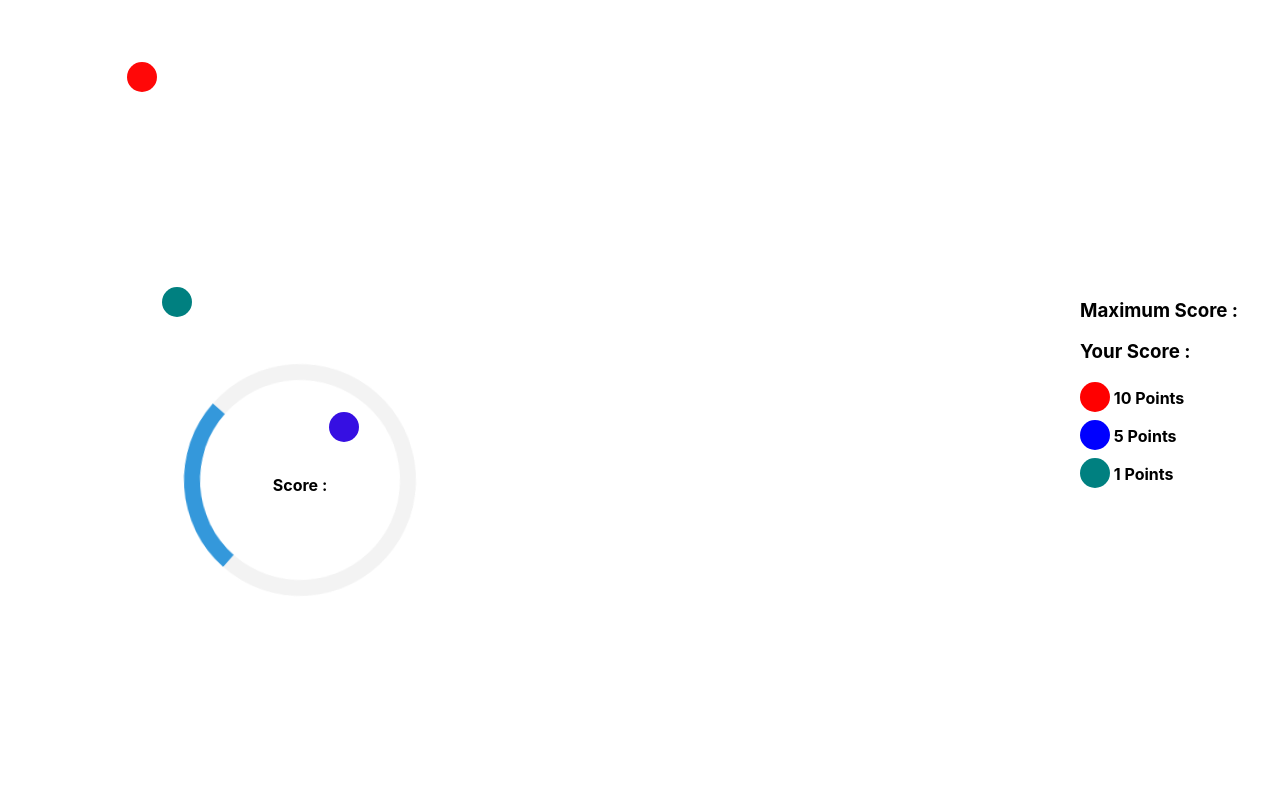
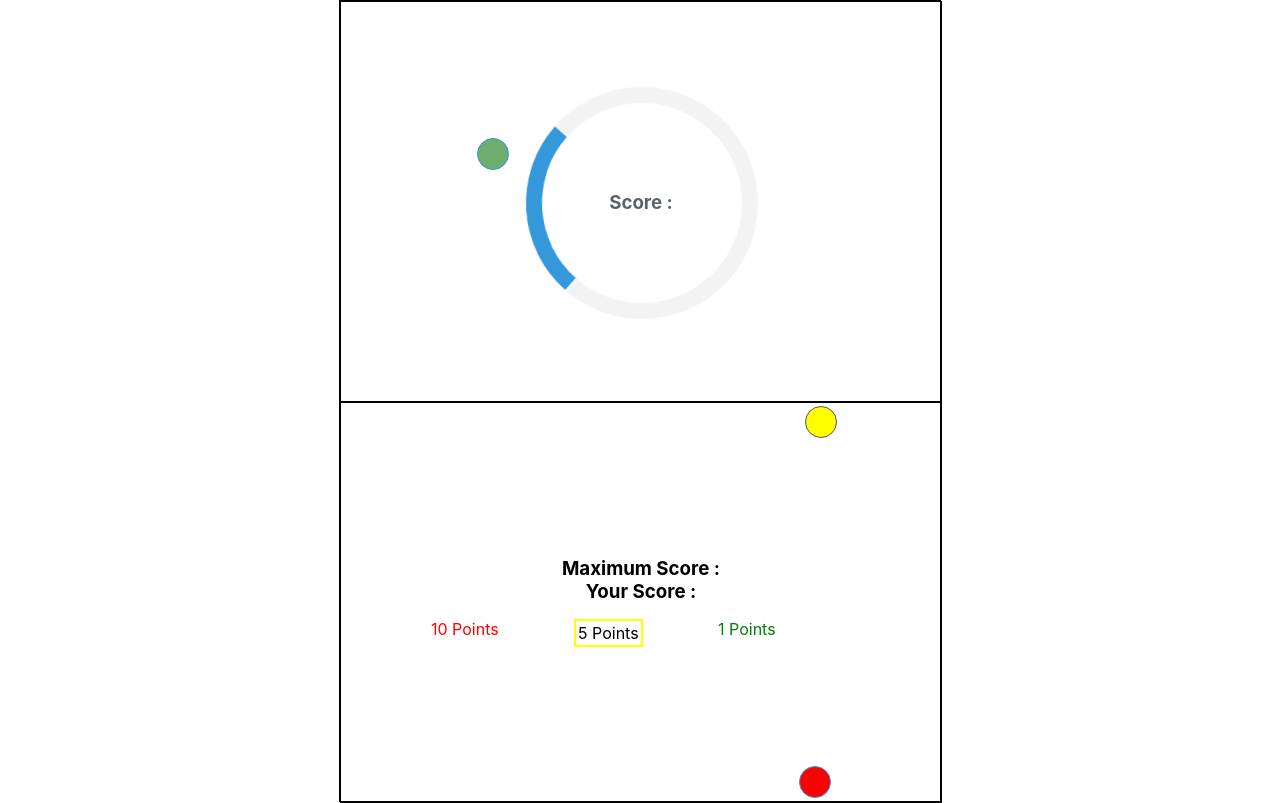
Before and after one commit to bhuvaneshwaran-kumar/Catchme-React-Application, a React (Create React App) app: page / in a window 1280 px wide. Built offline with nearby package versions, Linux system fonts and the light colour scheme.

Commit message:
Version 1.0 Completed

```diff
--- a/src/App.js
+++ b/src/App.js
@@ -1,4 +1,4 @@
-import { useEffect, useState } from 'react';
+import { useEffect, useState,useRef } from 'react';
 import './App.scss';
 // import  {}  from "node-sass";
 
@@ -10,7 +10,16 @@ function App() {
   const [score,setScore] = useState(null)
   const [highScore,setHighScore] = useState(hs)
 
+  // USE-STATE FOR SETTING HEIGHT AND WIDTH OF THE GAME.
+  const [height,setHeight] = useState(null)
+  const [width,setWidth] = useState(null)
 
+
+
+  const outer = useRef()
+  const Green = useRef()
+  const Yellow = useRef()
+  const Red = useRef()
 
 
 
@@ -29,38 +38,234 @@ function App() {
     setScore((prev)=>prev+10)
   }
 
+
+  // AN USEEFFECT WHICH HAS THE FUNCTIONS THAT MOVES THE CONTAINER.
+ useEffect(()=>{
+
+  let GreenposTB = 0
+  let GreenposLR = 0
+  let YellowposTB = 40
+  let YellowposLR = 100
+  let RedposTB = 80
+  let RedposLR = 0
+
+
+  // SETING THE ELEM MOVE IN TOP || BOTTOM AND LEFT || RIGHT --START ---//
+  let RmoveRight = false
+  let Rmoveleft = true
+  let Rmovebottom = true
+  let Rmovetop = false
+  let YmoveRight = false
+  let Ymoveleft = true
+  let Ymovebottom = true
+  let Ymovetop = false
+  let GmoveRight = false
+  let Gmoveleft = true
+  let Gmovebottom = true
+  let Gmovetop = false
+  // SETING THE ELEM MOVE IN TOP || BOTTOM AND LEFT || RIGHT --END--//
+
+  // A ID INCASE IF WE WANT TO STOPINTERVAL IN FUTURE.
+  let gid,yid,rid
+
+  function frameGreen() {
+
+    if(Gmovetop){
+      if (GreenposTB === 0 ) {
+        Gmovebottom = true
+        Gmovetop = false
+      }
+      else
+      {
+        GreenposTB--;
+        Green.current.style.top = GreenposTB + 'px';
+      }
+    }
+    if(Gmovebottom){
+      if (GreenposTB === height - 30 ) {
+        Gmovebottom = false
+        Gmovetop = true
+      }
+      else
+      {
+        GreenposTB++;
+        Green.current.style.top = GreenposTB + 'px';
+      }
+    }
+    if(Gmoveleft){
+      if (GreenposLR === width - 30 ) {
+        Gmoveleft = false
+        GmoveRight = true
+      }
+      else
+      {
+        GreenposLR++;
+        Green.current.style.left = GreenposLR + 'px';
+      }
+    }
+    if(GmoveRight){
+      if (GreenposLR === 0) {
+        Gmoveleft = true
+        GmoveRight = false
+      }
+      else
+      {
+        GreenposLR--;
+        Green.current.style.left = GreenposLR + 'px';
+      }
+    }
+
+    }
+
+  function frameYellow() {
+
+    if(Ymovetop){
+      if (YellowposTB === 0 ) {
+        Ymovebottom = true
+        Ymovetop = false
+      }
+      else
+      {
+        YellowposTB--;
+        Yellow.current.style.top = YellowposTB + 'px';
+      }
+    }
+    if(Ymovebottom){
+      if (YellowposTB === height - 30 ) {
+        Ymovebottom = false
+        Ymovetop = true
+      }
+      else
+      {
+        YellowposTB++;
+        Yellow.current.style.top = YellowposTB + 'px';
+      }
+    }
+    if(Ymoveleft){
+      if (YellowposLR === width - 30 ) {
+        Ymoveleft = false
+        YmoveRight = true
+      }
+      else
+      {
+        YellowposLR++;
+        Yellow.current.style.left = YellowposLR + 'px';
+      }
+    }
+    if(YmoveRight){
+      if (YellowposLR === 0) {
+        Ymoveleft = true
+        YmoveRight = false
+      }
+      else
+      {
+        YellowposLR--;
+        Yellow.current.style.left = YellowposLR + 'px';
+      }
+    }
+
+    }
+
+    function frameRed() {
+
+      if(Rmovetop){
+        if (RedposTB < 0 ) {
+          Rmovebottom = true
+          Rmovetop = false
+        }
+        else
+        {
+          RedposTB = RedposTB - 2;
+          Red.current.style.top = RedposTB + 'px';
+        }
+      }
+      if(Rmovebottom){
+        if (RedposTB > height - 30 ) {
+          Rmovebottom = false
+          Rmovetop = true
+        }
+        else
+        {
+
+          RedposTB++;
+          Red.current.style.top = RedposTB + 'px';
+        }
+      }
+      if(Rmoveleft){
+        if (RedposLR === width - 30 ) {
+          Rmoveleft = false
+          RmoveRight = true
+        }
+        else
+        {
+          RedposLR++;
+          Red.current.style.left = RedposLR + 'px';
+        }
+      }
+      if(RmoveRight){
+        if (RedposLR === 0) {
+          Rmoveleft = true
+          RmoveRight = false
+        }
+        else
+        {
+          RedposLR--;
+          Red.current.style.left = RedposLR + 'px';
+        }
+      }
+
+      }
+
+
+  if(width !== null){
+    gid = setInterval(frameGreen,40)
+    yid = setInterval(frameYellow,15)
+    rid = setInterval(frameRed,8)
+  }
+
+ },[width])
+
+
+  useEffect(()=>{
+    let hg = outer.current.offsetHeight
+    let wd = outer.current.offsetWidth
+    setHeight(hg)
+    setWidth(wd)
+  },[])
   return (
     <>
-    <div className="outer">
+    <div ref={outer} className="outer">
 
-    <div onClick={calcSore} className="conatainer1">
+    <div ref={Green} onClick={calcSore} className="conatainer1">
 
     </div>
-    <div onClick={calcSoreTwo} className="conatainer2">
+    <div ref={Yellow} onClick={calcSoreTwo} className="conatainer2">
 
     </div>
-    <div onClick={calcSoreThree} className="conatainer3">
+    <div ref={Red} onClick={calcSoreThree} className="conatainer3">
 
     </div>
     <div className="App">
 
       <div className="countScore">
 
-        <h4>Score : <span>{score}</span></h4>
+        <h3>Score : <span>{score}</span></h3>
         <div className="spinner">
 
         </div>
       </div>
 
     </div>
-    </div>
     <div className="highScore">
       <h3>Maximum Score : {highScore}</h3>
       <h3>Your Score : {score}</h3>
-      <div className="info red "></div><span>  10 Points</span><br/>
-      <div className="info blue"></div><span>  5 Points</span><br/>
-      <div className="info teal"></div><span>  1 Points</span><br/>
+      <div className="row">
+      <span>10 Points</span>
+      <span>5 Points</span>
+      <span>1 Points</span><br/>
+      </div>
 
+    </div>
     </div>
     </>
   );
--- a/src/App.scss
+++ b/src/App.scss
@@ -1,87 +1,123 @@
 * {
   user-select: none;
+  margin: 0;
+  padding: 0;
 }
+
 .outer {
-  width: 600px;
-  height: 100vh;
-  // margin: auto;
-  // border: 2px solid teal;
+  max-width: 600px;
+  min-height: 100vh;
+  border: 1px solid black;
+  margin: auto;
   position: relative;
 }
-.App {
+
+.outer .App {
   width: 100%;
-  height: 100%;
-  /* position: relative;
-   */
+  min-height: 50%;
+  position: absolute;
+  border: 1px solid black;
   display: flex;
   justify-content: center;
   align-items: center;
 }
-
-.conatainer1 {
-  width: 30px;
-  height: 30px;
+.outer .App .countScore {
+  width: 200px;
+  height: 200px;
+  text-align: center;
   border-radius: 50%;
-  background-color: teal;
-  position: absolute;
-  animation-name: move;
-  animation-duration: 30s;
-  z-index: 100;
-  animation-iteration-count: infinite;
-  transform: translate(-30%, -30%);
-  animation-timing-function: linear;
-}
-.conatainer2 {
-  width: 30px;
-  height: 30px;
-  border-radius: 50%;
-  background-color: rgb(54, 15, 226);
-  position: absolute;
-  animation-name: movesB;
-  animation-duration: 15s;
-  z-index: 100;
-  animation-iteration-count: infinite;
-  animation-timing-function: linear;
-}
-.conatainer3 {
-  width: 30px;
-  height: 30px;
-  border-radius: 50%;
-  background-color: rgb(255, 8, 8);
-  position: absolute;
-  animation-name: moves;
-  animation-duration: 10s;
-  z-index: 100;
-  animation-iteration-count: infinite;
-  animation-direction: alternate;
-  animation-delay: 0.3s;
-  animation-timing-function: linear;
-}
-.countScore {
-  height: auto;
-  display: inline-block;
-  left: 0%;
-  top: 10%;
-  /* border: 1px solid black; */
   position: relative;
 }
-.countScore h4 {
+.outer .App .countScore h3 {
   position: absolute;
   top: 50%;
   left: 50%;
-  transform: translate(-50%, -130%);
+  transform: translate(-50%, -50%);
+  color: #596369;
 }
-.countScore h4 span {
-  color: green;
+.outer .App .countScore h3 span {
+  font-weight: bolder;
+  color: black;
 }
-.App .countScore .spinner {
+.outer .App .countScore .spinner {
   border: 16px solid #f3f3f3;
   border-radius: 50%;
   border-top: 16px solid #3498db;
   width: 200px;
   height: 200px;
   animation: spin 2s linear infinite;
-  transition: all ease;
+  position: absolute;
+  top: 0;
+  left: -15px;
+  top: -15px;
+}
+
+.outer .highScore {
+  width: 100%;
+  min-height: 50%;
+  position: absolute;
+  top: 50%;
+  border: 1px solid black;
+  display: flex;
+  justify-content: center;
+  align-items: center;
+  flex-direction: column;
+}
+.outer .highScore .row {
+  display: flex;
+  margin-top: 1rem;
+  justify-content: space-between;
+  // border: 1px solid #596369;
+  width: 70%;
+}
+.outer .highScore .row span:nth-child(1) {
+  color: red;
+}
+.outer .highScore .row span:nth-child(2) {
+  color: black;
+  display: inline-block;
+  padding: 2px;
+  border: 2px solid yellow;
+}
+.outer .highScore .row span:nth-child(3) {
+  color: green;
+}
+
+// Animation Balls
+.conatainer1 {
+  width: 30px;
+  height: 30px;
+  border: 1px solid #3498db;
+  background-color: rgb(111, 173, 111);
+  position: absolute;
+  border-radius: 50%;
+  top: 0;
+  cursor: pointer;
+  z-index: 1000;
+}
+.conatainer2 {
+  width: 30px;
+  height: 30px;
+  border: 1px solid #575757;
+  background-color: yellow;
+  position: absolute;
+  top: 40px;
+  border-radius: 50%;
+  left: 100px;
+  cursor: pointer;
+  z-index: 1000;
+}
+.conatainer3 {
+  width: 30px;
+  height: 30px;
+  border: 1px solid #3498db;
+  background-color: red;
+  position: absolute;
+  position: absolute;
+  top: 80px;
+  border-radius: 50%;
+  cursor: pointer;
+  z-index: 1000;
 }
 
 @keyframes spin {
@@ -92,162 +128,3 @@
     transform: rotate(360deg);
   }
 }
-@keyframes move {
-  0% {
-    top: random(500) + px;
-    left: random(500) + px;
-  }
-  10% {
-    top: random(500) + px;
-    left: random(500) + px;
-  }
-  20% {
-    top: random(500) + px;
-    left: random(500) + px;
-  }
-  40% {
-    top: random(500) + px;
-    left: random(500) + px;
-  }
-  50% {
-    top: random(500) + px;
-    left: random(500) + px;
-  }
-  60% {
-    top: random(500) + px;
-    left: random(500) + px;
-  }
-  70% {
-    top: random(500) + px;
-    left: random(500) + px;
-  }
-  80% {
-    top: random(500) + px;
-    left: random(500) + px;
-  }
-  90% {
-    top: random(500) + px;
-    left: random(500) + px;
-  }
-  100% {
-    top: random(500) + px;
-    left: random(500) + px;
-  }
-}
-@keyframes movesB {
-  0% {
-    top: random(550) + px;
-    left: random(500) + px;
-  }
-  10% {
-    top: random(550) + px;
-    left: random(500) + px;
-  }
-  20% {
-    top: random(550) + px;
-    left: random(500) + px;
-  }
-  40% {
-    top: random(550) + px;
-    left: random(500) + px;
-  }
-  50% {
-    top: random(550) + px;
-    left: random(500) + px;
-  }
-  60% {
-    top: random(550) + px;
-    left: random(500) + px;
-  }
-  70% {
-    top: random(550) + px;
-    left: random(500) + px;
-  }
-  80% {
-    top: random(550) + px;
-    left: random(500) + px;
-  }
-  90% {
-    top: random(550) + px;
-    left: random(500) + px;
-  }
-  100% {
-    top: random(550) + px;
-    left: random(500) + px;
-  }
-}
-@keyframes moves {
-  0% {
-    top: random(530) + px;
-    left: random(530) + px;
-  }
-  10% {
-    top: random(530) + px;
-    left: random(530) + px;
-  }
-  20% {
-    top: random(530) + px;
-    left: random(530) + px;
-  }
-  40% {
-    top: random(530) + px;
-    left: random(530) + px;
-  }
-  50% {
-    top: random(530) + px;
-    left: random(530) + px;
-  }
-  60% {
-    top: random(530) + px;
-    left: random(530) + px;
-  }
-  70% {
-    top: random(530) + px;
-    left: random(530) + px;
-  }
-  80% {
-    top: random(530) + px;
-    left: random(530) + px;
-  }
-  90% {
-    top: random(530) + px;
-    left: random(530) + px;
-  }
-  100% {
-    top: random(530) + px;
-    left: random(530) + px;
-  }
-}
-
-.highScore {
-  position: absolute;
-  display: inline-block;
-  width: 200px;
-  height: 200px;
-  right: 0;
-  top: 35%;
-  // border: 1px solid #3498db;
-}
-.info {
-  width: 30px;
-  height: 30px;
-  border-radius: 50%;
-  margin-bottom: 4px;
-  display: inline-block;
-}
-.red {
-  background-color: red;
-}
-
-.teal {
-  background-color: teal;
-}
-
-.blue {
-  background-color: blue;
-}
-.highScore span {
-  position: relative;
-  top: -12px;
-  font-weight: bold;
-}
```
Also changed, not shown: 2 other files (tests, documents, lock files or other folders).
